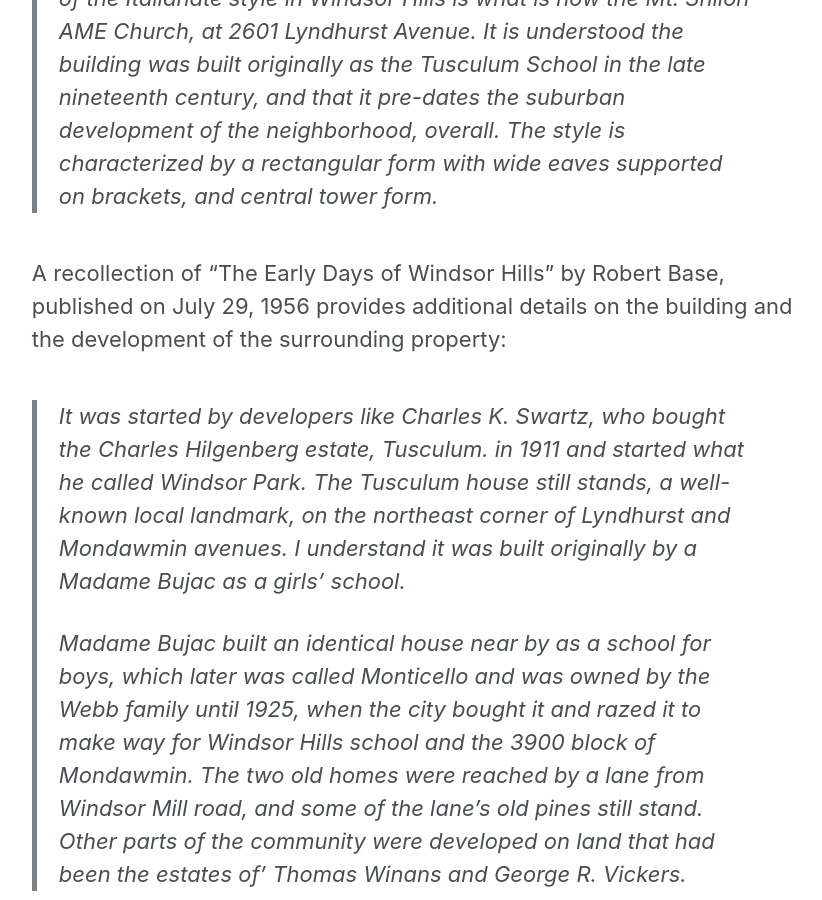
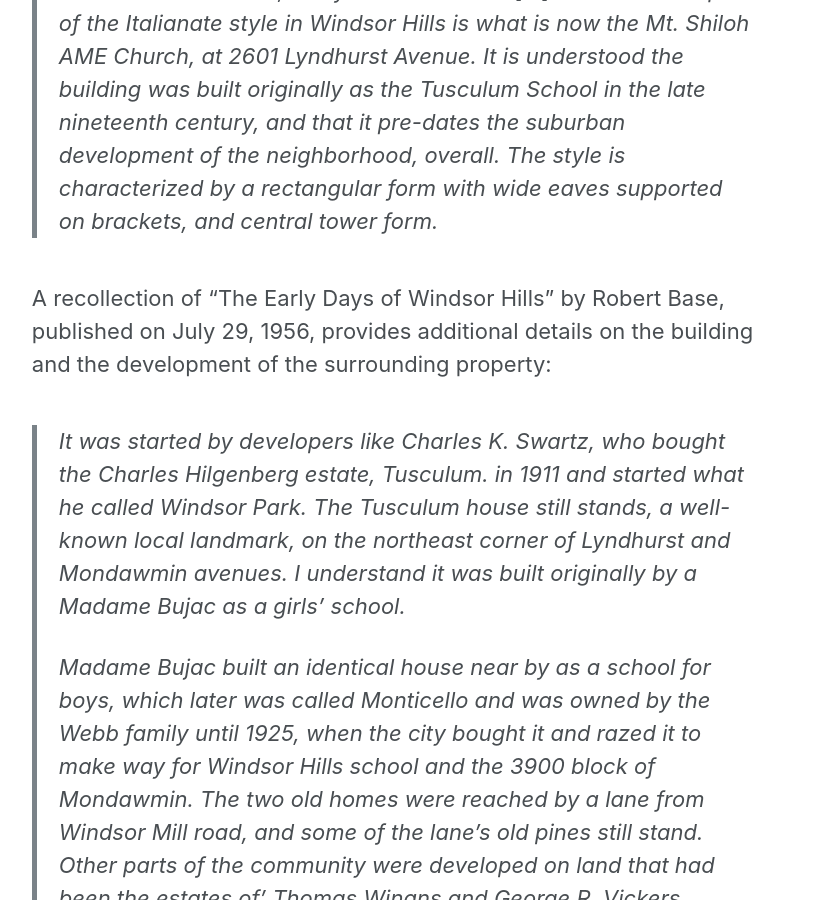
Before and after one commit to baltimoreheritage/places, a Jekyll site: the page built from _buildings/shiloh-ame-church.md, in a window 1280 px wide and 900 px high, scrolled down 1459 px. Shown: the whole window, without its empty margins (252-1074 px from the left). Built offline with Jekyll 4.4.1, drawn with Linux system fonts in a browser that asks for light colours; nearby versions of some CDN libraries.

```diff
--- a/_buildings/shiloh-ame-church.md
+++ b/_buildings/shiloh-ame-church.md
@@ -19,7 +24,7 @@ The National Register Registration Form for the [Windsor Hills Historic District
 
 > The first permanent structures in Windsor Hills, a pair of Italianate villas, were built sometime after the Civil War. It is rumored that they were built for a pair of heiresses, and local tradition holds that they derive their names, Tusculum and Monticello, from schools run there by Adele and Alfred Bujac. By the 1870s William P. Webb, an insurance broker, and Charles Hilgenburg each owned one of the houses, and would keep them well into the twentieth century. Baltimore city demolished Monticello in 1925 to make way for a new elementary school. Tusculum became the Shiloh A.M.E. Church, on Lyndhurst Avenue.[…] The sole example of the Italianate style in Windsor Hills is what is now the Mt. Shiloh AME Church, at 2601 Lyndhurst Avenue. It is understood the building was built originally as the Tusculum School in the late nineteenth century, and that it pre-dates the suburban development of the neighborhood, overall. The style is characterized by a rectangular form with wide eaves supported on brackets, and central tower form.
 
-A recollection of "The Early Days of Windsor Hills" by Robert Base, published on July 29, 1956 provides additional details on the building and the development of the surrounding property:
+A recollection of "The Early Days of Windsor Hills" by Robert Base, published on July 29, 1956, provides additional details on the building and the development of the surrounding property:
 
 > It was started by developers like Charles K. Swartz, who bought the Charles Hilgenberg estate, Tusculum. in 1911 and started what he called Windsor Park. The Tusculum house still stands, a well-known local landmark, on the northeast corner of Lyndhurst and Mondawmin avenues. I understand it was built originally by a Madame Bujac as a girls' school.
 >
```
Also changed, not shown: other parts of _buildings/shiloh-ame-church.md (+5 -0 lines), _buildings/eco-building.md (+5 -0 lines), _buildings/village-learning-place.md (+5 -0 lines).
